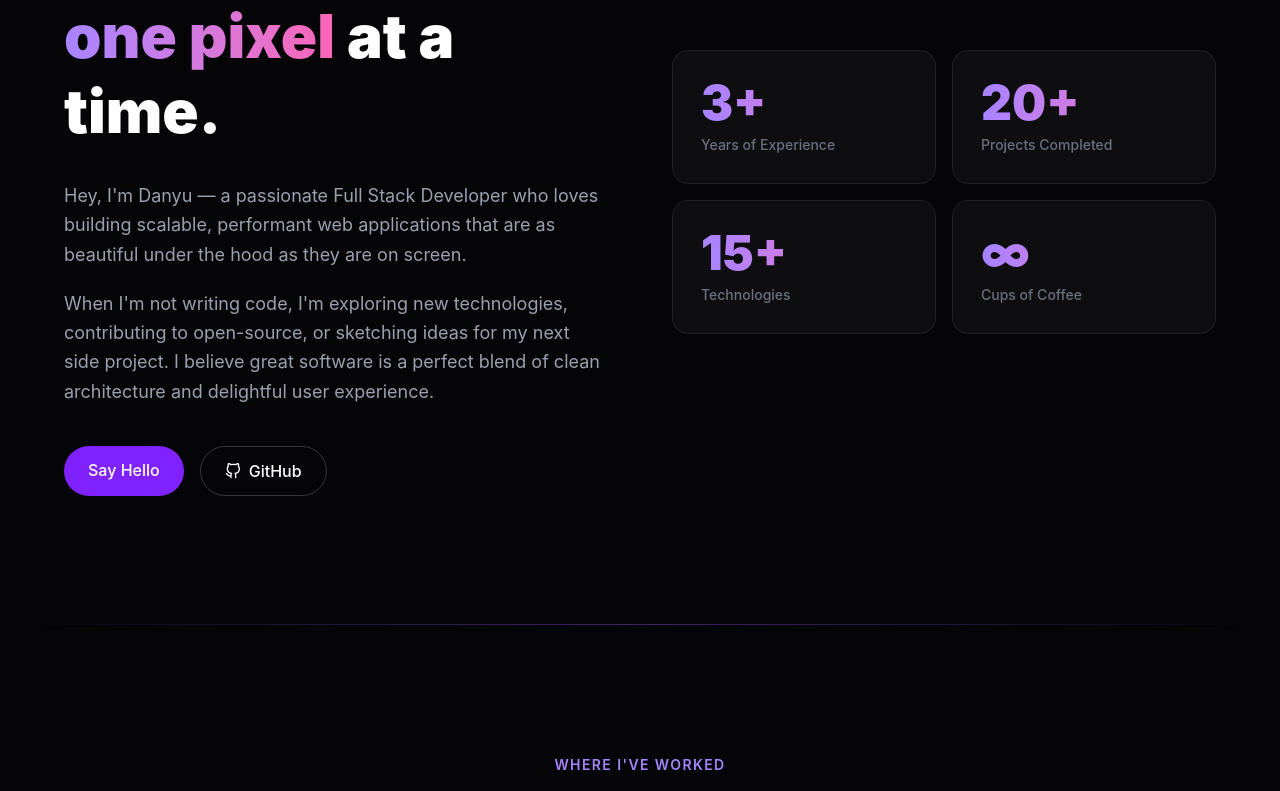
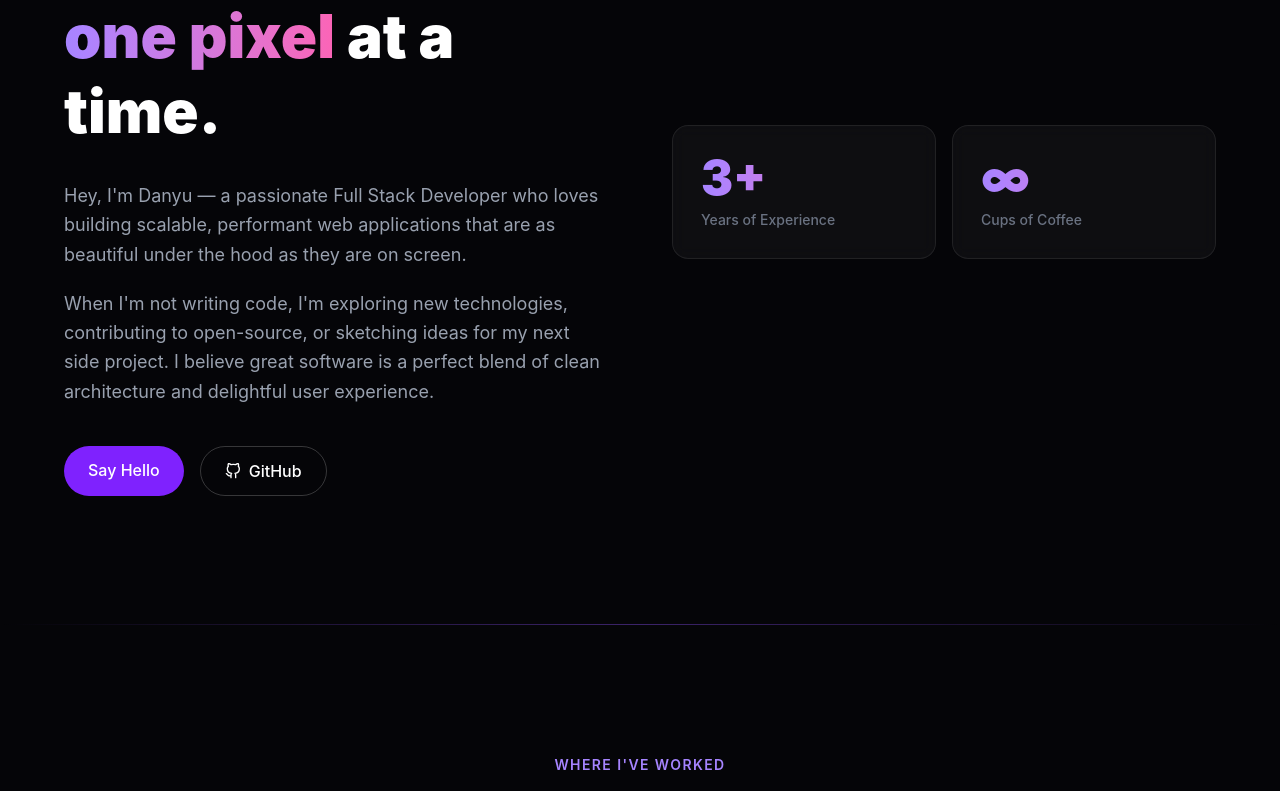
Before and after one commit to rajbahakdanyu/portfolio, a Next.js app: page / in a window 1280 px wide. Shown: the part 1040-1831 px from the top of the page. Built offline with nearby package versions, Linux system fonts and the light colour scheme.

Commit message:
feat: remove project and technology stats from AboutSection component

```diff
--- a/components/AboutSection.tsx
+++ b/components/AboutSection.tsx
@@ -6,8 +6,6 @@ import { fadeInUp, scaleIn, staggerContainer } from "@/lib/animations";
 
 const STATS = [
   { label: "Years of Experience", value: "3+" },
-  { label: "Projects Completed", value: "20+" },
-  { label: "Technologies", value: "15+" },
   { label: "Cups of Coffee", value: "∞" },
 ];
 
```
